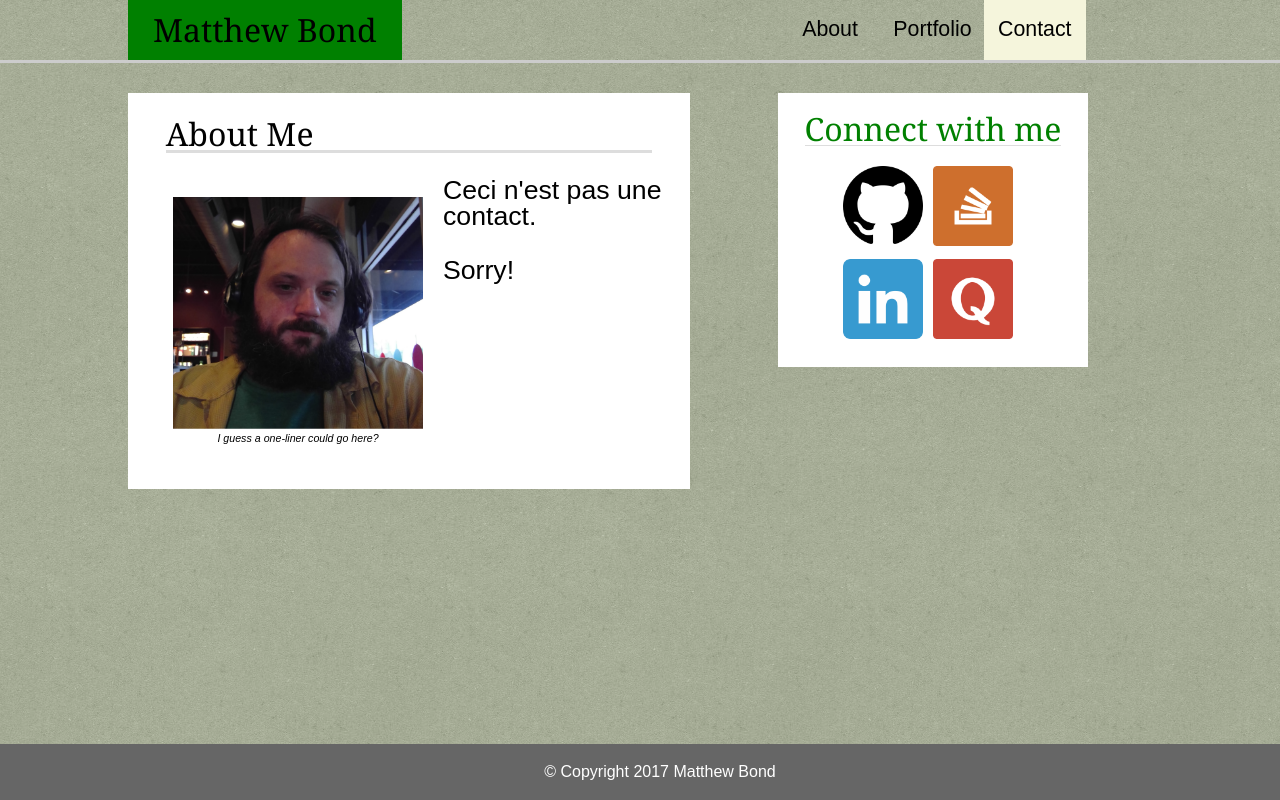
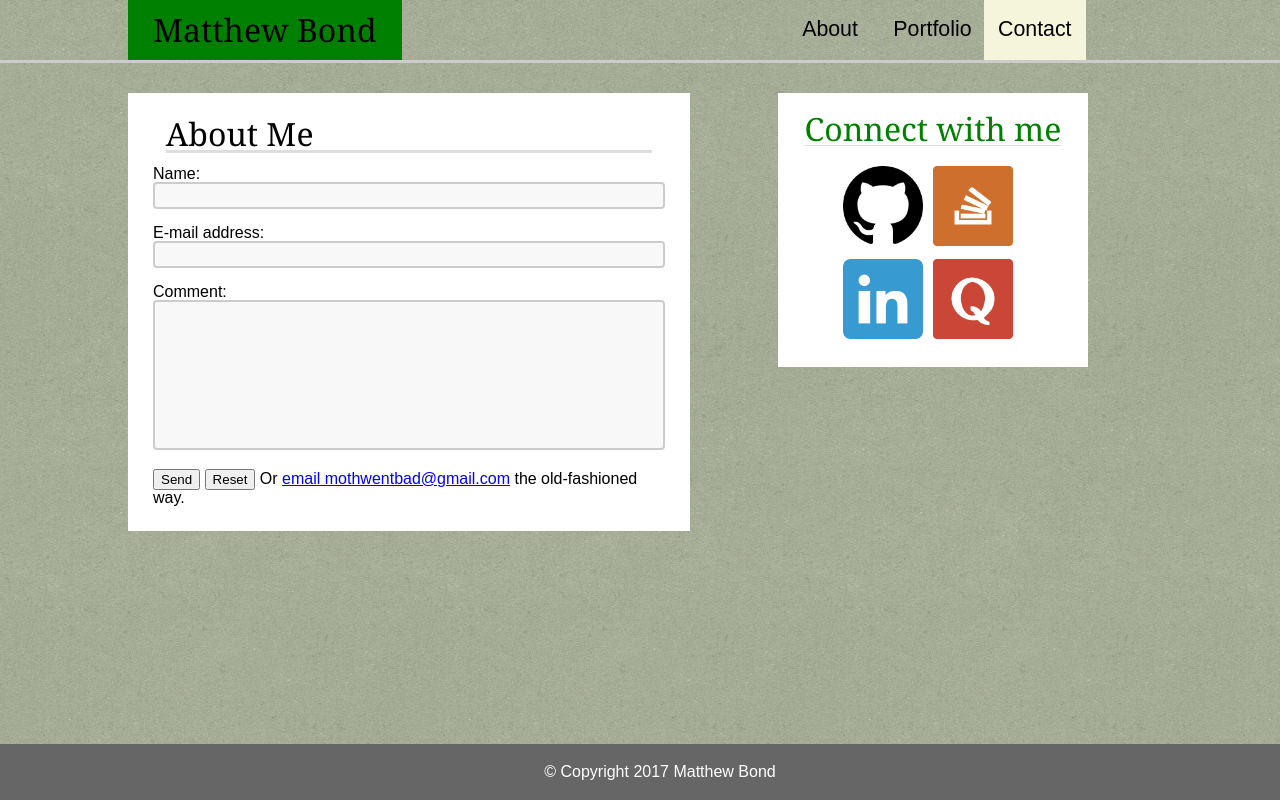
Before and after one commit to mtaur/mtaur.github.io, a plain HTML site: page Basic-Portfolio/contact.html in a window 1280 px wide. Drawn offline with Linux system fonts and the light colour scheme.

Commit message:
Contact updated

```diff
--- a/Basic-Portfolio/assets/css/style.css
+++ b/Basic-Portfolio/assets/css/style.css
@@ -28,7 +28,7 @@ a:visited{
 .main {
 	margin:30px 0 70px 0;
 	padding:25px;
-	font-size:20pt;
+	font-size:24pt;
 	float:left;
 	position:relative;
 	width: 40%; /*650px; */
@@ -248,3 +248,39 @@ h3 {
 .autowidth{
 	width:auto;
 }
+
+.name {
+	width: 100%;
+	height: auto;
+	padding: 5px 0 0 0;
+	box-sizing: border-box;
+	border: 2px solid #ccc;
+	border-radius: 4px;
+	background-color: #f8f8f8;
+	font-size: 16px;
+	resize: none;
+}
+
+.message {
+	width: 100%;
+	height: 150px;
+	padding: 12px 20px;
+	box-sizing: border-box;
+	border: 2px solid #ccc;
+	border-radius: 4px;
+	background-color: #f8f8f8;
+	font-size: 16px;
+	resize: none;
+}
+
+.link {
+	color:blue;
+}
+
+.link:visited{
+	color:purple;
+}
+
+.smallfont {
+	font-size:16px;
+}
--- a/Basic-Portfolio/contact.html
+++ b/Basic-Portfolio/contact.html
@@ -13,19 +13,25 @@
 </head>
 
 <body>
-	<div class="main">
+	<div class="main smallfont">
 		<h2>About Me</h2>
 		<div class="line-break-bold"></div>
 		<br>
 
-		<div class="image">
-		<IMG SRC="assets/images/mbond1.jpg"/>
-			<div class="flavor-text">I guess a one-liner could go here?</div>
+		<form action="mailto:mothwentbad@gmail.com" method="post" enctype="text/plain">
+			Name:<br>
+			<input type="text" name="name" class="name"><br><br>
+			E-mail address:<br>
+			<input type="text" name="mail" class="name"><br><br>
+			Comment:<br>
+			<textarea type="text" name="comment" class="message"></textarea><br><br>
+			<input type="submit" value="Send">
+			<input type="reset" value="Reset">
+			Or <a href= "mailto:mothwentbad@gmail.com" class="link">email mothwentbad@gmail.com</a> the old-fashioned way.
+		</form>
 
-		</div>
-		<p>Ceci n'est pas une contact.</p>
-		<br>
-		<p>Sorry!</p>
+</body>
+</html>
 	</div>
 
 	<div class="connect">
```
Also changed, not shown: Basic-Portfolio/index.html (+2 -2 lines), Basic-Portfolio/portfolio.html (+2 -12 lines).
